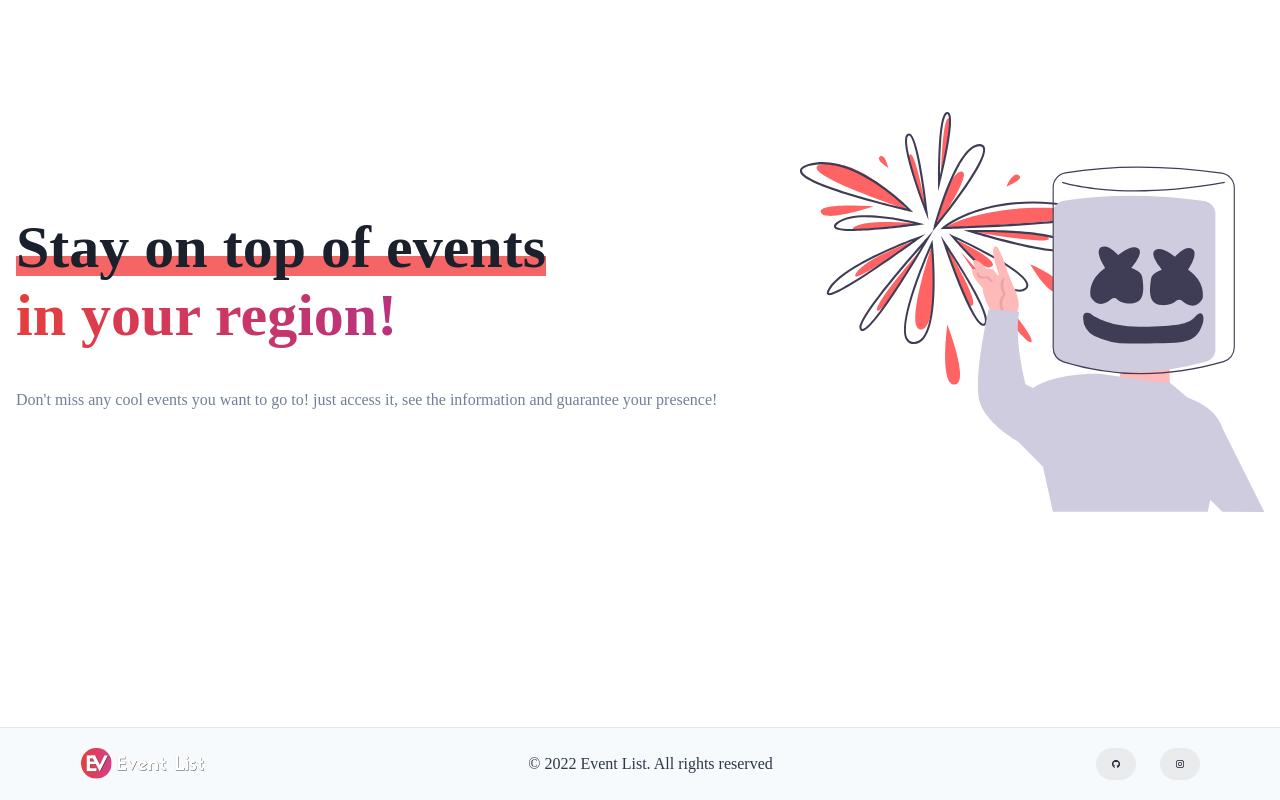
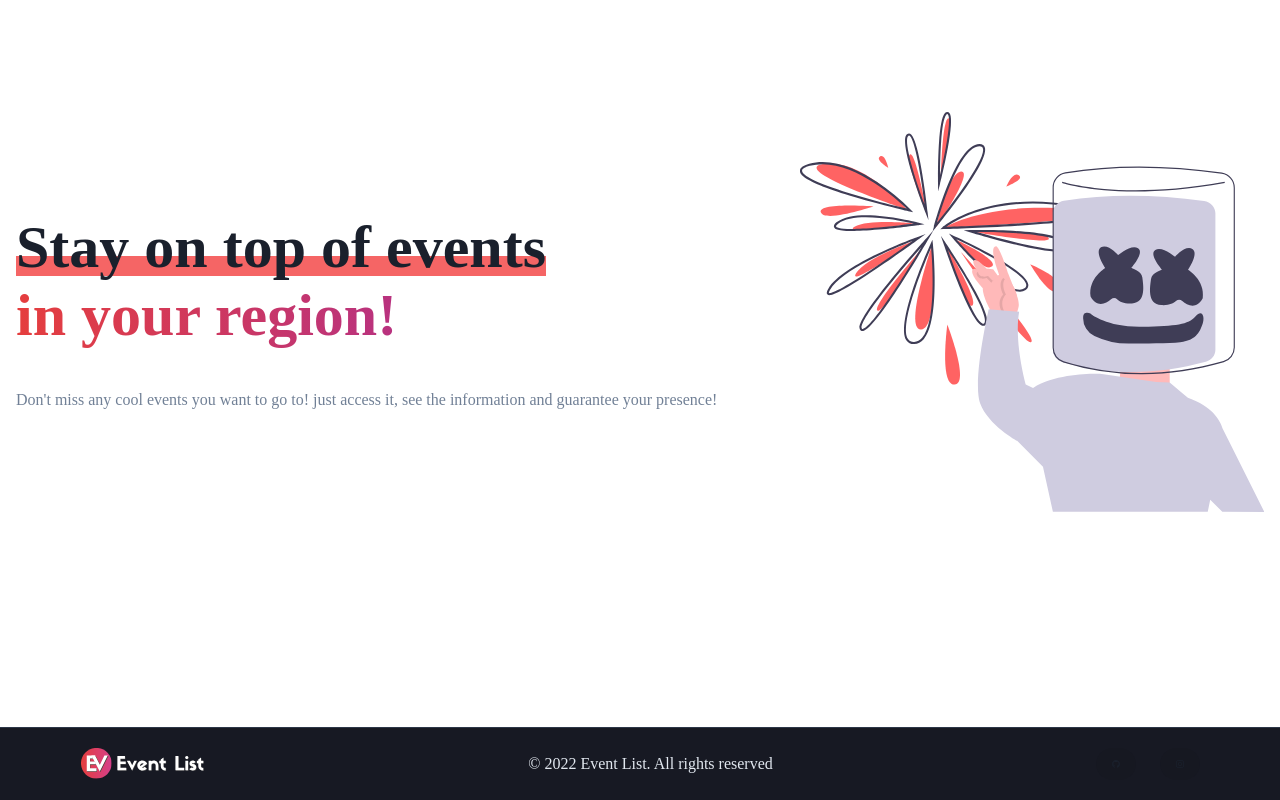
Before and after one commit to event-list/event-list-landing, a Next.js app: page / in a window 1280 px wide. Shown: the part 2400-3200 px from the top of the page. Built offline with nearby package versions, Linux system fonts and the light colour scheme; a web font is replaced by a local one.

Commit message:
fix: hydration

```diff
--- a/src/components/everyone/Everyone.tsx
+++ b/src/components/everyone/Everyone.tsx
@@ -10,7 +10,6 @@ import {
   IconButton,
   createIcon,
   IconProps,
-  useColorModeValue,
   Link,
 } from '@chakra-ui/react';
 import H2Decorated from '../ui/text/H2Decorated';
--- a/src/components/ui/layout/Footer.tsx
+++ b/src/components/ui/layout/Footer.tsx
@@ -4,7 +4,6 @@ import {
   Button,
   Stack,
   Text,
-  useColorModeValue,
   VisuallyHidden,
 } from '@chakra-ui/react';
 import { ReactNode } from 'react';
@@ -22,7 +21,7 @@ const SocialButton = ({
 }) => {
   return (
     <Button
-      bg={useColorModeValue('blackAlpha.100', 'whiteAlpha.100')}
+      bg='blackAlpha.100'
       rounded={'full'}
       w={8}
       h={8}
@@ -34,7 +33,7 @@ const SocialButton = ({
       justifyContent={'center'}
       transition={'background 0.3s ease'}
       _hover={{
-        bg: useColorModeValue('blackAlpha.200', 'whiteAlpha.200'),
+        bg: 'whiteAlpha.200',
       }}
     >
       <>
@@ -48,8 +47,8 @@ const SocialButton = ({
 export default function Footer() {
   return (
     <Box
-      bg={useColorModeValue('gray.50', 'gray.900')}
-      color={useColorModeValue('gray.700', 'gray.200')}
+      bg={'gray.900'}
+      color={'gray.200'}
       role="contentinfo"
       position="absolute"
       bottom={'0'}
@@ -57,7 +56,7 @@ export default function Footer() {
       right={'0'}
       borderTop="1px"
       as={'footer'}
-      borderTopColor={useColorModeValue('gray.200', 'gray.700')}
+      borderTopColor={'gray.700'}
     >
       <Container
         as={Stack}
--- a/src/components/ui/layout/Layout.tsx
+++ b/src/components/ui/layout/Layout.tsx
@@ -1,6 +1,5 @@
 import Head from 'next/head';
 import Footer from './Footer';
-import { Box, useColorModeValue } from '@chakra-ui/react';
 import { Header } from './Header';
 
 export default function Layout(props: {
```
